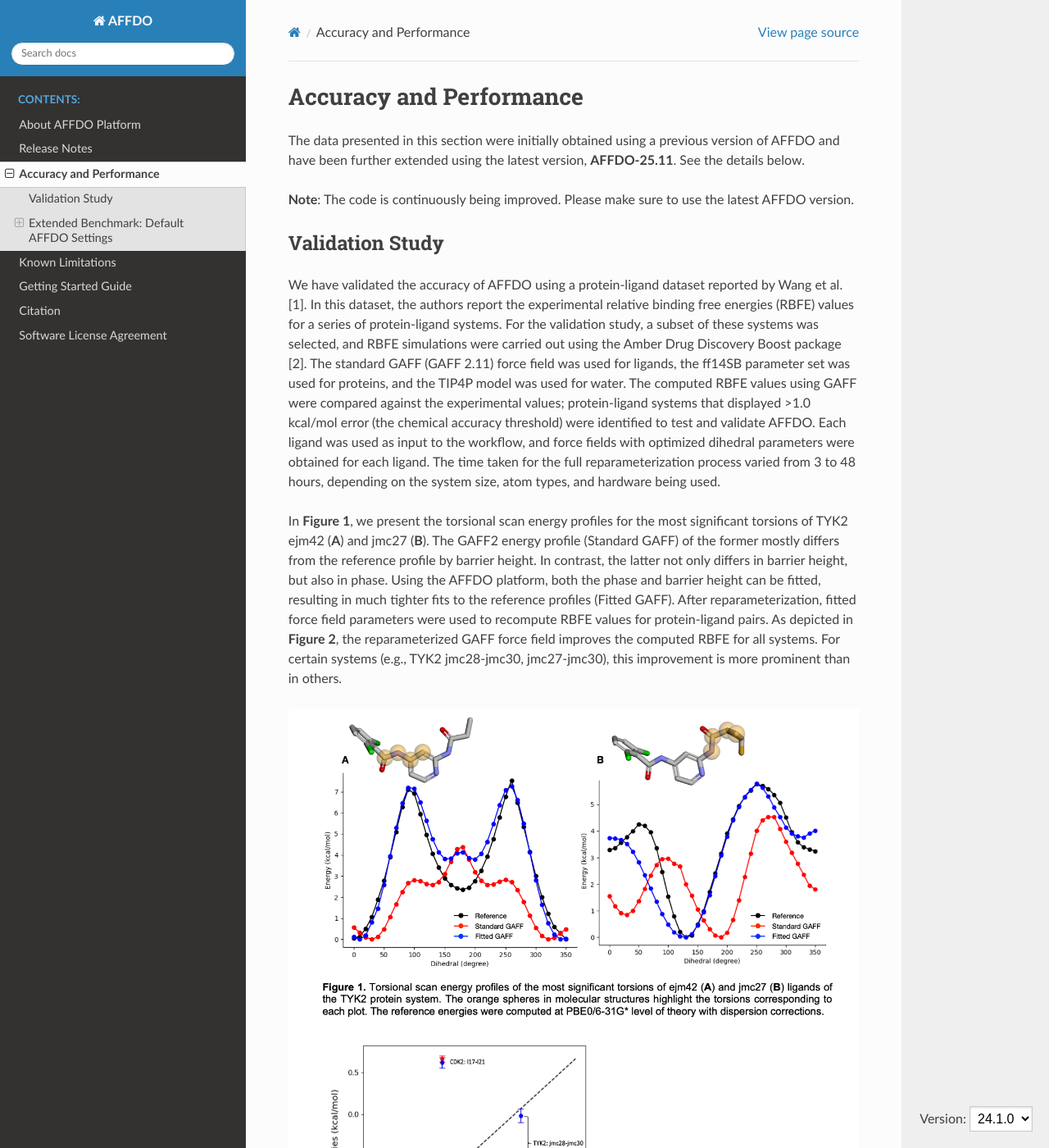
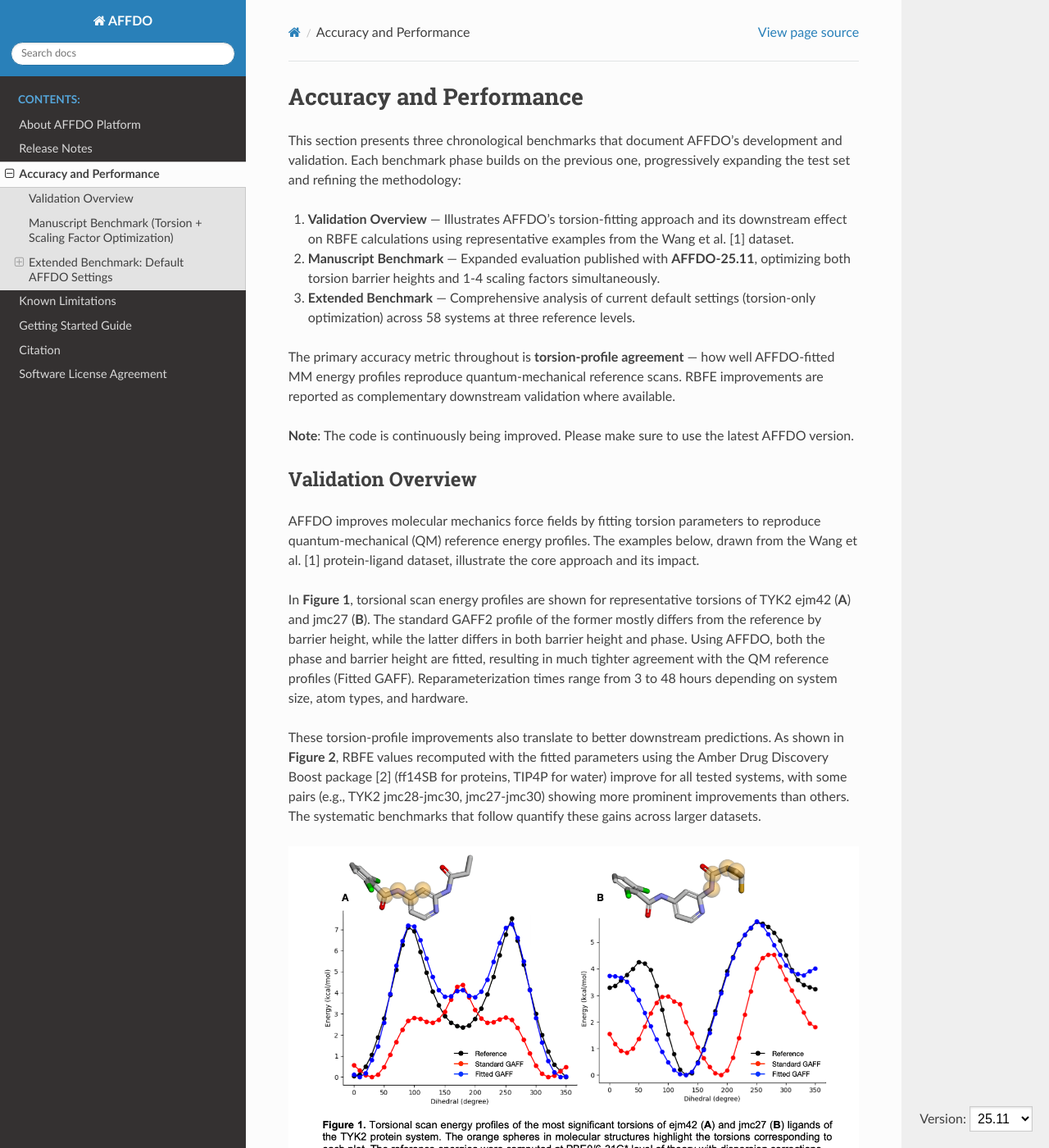
Before and after one commit to ATTMOS/AFFDOWS, a Sphinx documentation site: the page built from docs/source/user/performance.rst, in a window 1280 px wide and 1400 px high. Shown: the whole window at 82% size. Built offline with Sphinx 7.4.7 and the Read the Docs theme 3.1.0, drawn with Linux system fonts in a browser that asks for light colours; some of the changed text lies outside the part shown.

Commit message:
docs: restructure Accuracy & Validation into three benchmark sections (#360)
- Reframe "Validation Study" as "Validation Overview" introducing the core approach
- Extract manuscript benchmark into its own section (torsion + scaling factor optimization)
- Keep Extended Benchmark section unchanged
- Lead with torsion-profile agreement as primary metric throughout
- Update copyright to 2024-2026, release to 25.11, date to 03/29/2026
- Add 25.11 to version dropdown

```diff
--- a/docs/source/_static/versions.json
+++ b/docs/source/_static/versions.json
@@ -1,3 +1,4 @@
 [
+    {"version": "25.11", "url": "/25.11/"},
     {"version": "24.1.0", "url": "/24.1.0/"}
 ]
--- a/docs/source/affdo_docs_common.rst
+++ b/docs/source/affdo_docs_common.rst
@@ -1,3 +1,3 @@
 .. |AFFDO_VERSION| replace:: AFFDO-25.11
 .. |BOLD_AFFDO_VERSION| replace:: **AFFDO-25.11**
-.. |UPDATE_DATE| replace:: *03/24/2026*
+.. |UPDATE_DATE| replace:: *03/29/2026*
--- a/docs/source/conf.py
+++ b/docs/source/conf.py
@@ -4,9 +4,9 @@
 sys.path.append(os.path.abspath("./source/user"))
 
 project = 'AFFDO'
-copyright = '2024, ATTMOS Inc'
+copyright = '2024-2026, ATTMOS Inc'
 author = 'Madu Manathunga'
-release = '24.1.0'
+release = '25.11'
 
 # -- General configuration ---------------------------------------------------
 extensions = ["sphinx.ext.todo", "sphinx.ext.viewcode", "sphinx.ext.autodoc", "rst2pdf.pdfbuilder"]
--- a/docs/source/user/limitations.rst
+++ b/docs/source/user/limitations.rst
@@ -1,9 +1,7 @@
 Known Limitations
 =================
 
-AFFDO is designed for automated reparameterization of small organic
-drug-like molecules. The following limitations define the current scope
-of the platform.
+The following limitations define the current scope of the AFFDO platform.
 
 Supported Molecules
 -------------------
--- a/docs/source/user/performance.rst
+++ b/docs/source/user/performance.rst
@@ -3,43 +3,42 @@
 Accuracy and Performance
 ========================
 
-The data presented in this section were initially obtained using a previous version of AFFDO and have been further extended using the latest version, |BOLD_AFFDO_VERSION|. See the details below.
+This section presents three chronological benchmarks that document AFFDO's development and validation. Each benchmark phase builds on the previous one, progressively expanding the test set and refining the methodology:
+
+1. **Validation Overview** — Illustrates AFFDO's torsion-fitting approach and its downstream effect on RBFE calculations using representative examples from the Wang et al. [1] dataset.
+2. **Manuscript Benchmark** — Expanded evaluation published with |BOLD_AFFDO_VERSION|, optimizing both torsion barrier heights and 1-4 scaling factors simultaneously.
+3. **Extended Benchmark** — Comprehensive analysis of current default settings (torsion-only optimization) across 58 systems at three reference levels.
+
+The primary accuracy metric throughout is **torsion-profile agreement** — how well AFFDO-fitted MM energy profiles reproduce quantum-mechanical reference scans. RBFE improvements are reported as complementary downstream validation where available.
 
 **Note**: The code is continuously being improved. Please make sure to use the latest AFFDO version.
 
-Validation Study
-----------------
+Validation Overview
+-------------------
 
-We have validated the accuracy of AFFDO using a protein-ligand dataset reported by Wang et al. [1]. In this dataset, the authors
-report the experimental relative binding free energies (RBFE) values for a series of protein-ligand systems. For the validation
-study, a subset of these systems was selected, and RBFE simulations were carried out using the Amber Drug Discovery Boost package [2].
-The standard GAFF (GAFF 2.11) force field was used for ligands, the ff14SB parameter set was used for proteins, and the TIP4P model was used for water.
-The computed RBFE values using GAFF were compared against the experimental values; protein-ligand systems that displayed >1.0 kcal/mol error
-(the chemical accuracy threshold) were identified to test and validate AFFDO. Each ligand was used as input to the workflow, and force fields with optimized
-dihedral parameters were obtained for each ligand. The time taken for the full reparameterization process varied from 3 to 48 hours, depending
-on the system size, atom types, and hardware being used.
+AFFDO improves molecular mechanics force fields by fitting torsion parameters to reproduce quantum-mechanical (QM) reference energy profiles. The examples below, drawn from the Wang et al. [1] protein-ligand dataset, illustrate the core approach and its impact.
 
-In **Figure 1**, we present the torsional scan energy profiles for the most significant torsions
-of TYK2 ejm42 (**A**) and jmc27 (**B**). The GAFF2 energy profile (Standard GAFF) of the former mostly differs from the reference profile by barrier height.
-In contrast, the latter not only differs in barrier height, but also in phase. Using the AFFDO platform, both the phase and barrier height can be fitted,
-resulting in much tighter fits to the reference profiles (Fitted GAFF). After reparameterization, fitted force field parameters were used to recompute RBFE
-values for protein-ligand pairs. As depicted in **Figure 2**, the reparameterized GAFF force field improves the computed RBFE for all systems. For certain systems
-(e.g., TYK2 jmc28-jmc30, jmc27-jmc30), this improvement is more prominent than in others.
+In **Figure 1**, torsional scan energy profiles are shown for representative torsions of TYK2 ejm42 (**A**) and jmc27 (**B**). The standard GAFF2 profile of the former mostly differs from the reference by barrier height, while the latter differs in both barrier height and phase. Using AFFDO, both the phase and barrier height are fitted, resulting in much tighter agreement with the QM reference profiles (Fitted GAFF). Reparameterization times range from 3 to 48 hours depending on system size, atom types, and hardware.
+
+These torsion-profile improvements also translate to better downstream predictions. As shown in **Figure 2**, RBFE values recomputed with the fitted parameters using the Amber Drug Discovery Boost package [2] (ff14SB for proteins, TIP4P for water) improve for all tested systems, with some pairs (e.g., TYK2 jmc28-jmc30, jmc27-jmc30) showing more prominent improvements than others. The systematic benchmarks that follow quantify these gains across larger datasets.
 
 
 .. image:: images/validation_figure.png
     :alt: This project was supported by NIH SBIR Seed fund.
 
-We have extended these validations using our latest version |BOLD_AFFDO_VERSION| in our manuscript [3], where we benchmark AFFDO against a wider range of drug-like molecules with complex torsions. In this study, both dihedral barrier heights and 1-4 scaling factors were optimized simultaneously. The results further demonstrate that AFFDO can significantly improve GAFF torsion parameters, leading to more accurate free energy predictions across different chemical environments.
+Manuscript Benchmark (Torsion + Scaling Factor Optimization)
+------------------------------------------------------------
 
-Highlights from this new study include:
+In our manuscript [3], we benchmarked |BOLD_AFFDO_VERSION| against a wider range of drug-like molecules with complex torsions. In this study, both dihedral barrier heights **and** 1-4 scaling factors (scee/scnb) were optimized simultaneously — note that this differs from current default settings, which optimize torsion parameters only (see `Extended Benchmark: Default AFFDO Settings`_ below).
+
+Key findings:
 
 * **Torsion-scan accuracy:** For the TYK2 series, customized GAFF2 reduces MAE/RMSE from 1.56/1.92 kcal/mol to 0.20/0.24 kcal/mol relative to DFT scans; for the MCL1 series, errors drop from 0.81/1.08 to 0.51/0.69 kcal/mol, with Pearson and Spearman correlations ≥0.94 across both sets.
-* **RBFE improvements:** AFFDO lowers the MAE in roughly 80% of the TYK2 and MCL1 transformations; inside this positively impacted subset the average drop is ~0.4 kcal/mol for TYK2 and ~0.8 kcal/mol for MCL1, with the largest gain reaching 2.45 kcal/mol. When considering all transformations, the net MAE reduction drops to half.
-* **Sampling robustness:** Sampling robustness: Reparameterized torsions reduce RBFE uncertainty and improve sampling consistency, leading to more stable MD ensembles and more reliable alchemical free-energy calculations.
+* **RBFE improvements:** As a complementary downstream validation, AFFDO lowers the MAE in roughly 80% of TYK2 and MCL1 transformations; the average drop is ~0.4 kcal/mol for TYK2 and ~0.8 kcal/mol for MCL1, with the largest gain reaching 2.45 kcal/mol.
+* **Sampling robustness:** Reparameterized torsions reduce RBFE uncertainty and improve sampling consistency, leading to more stable MD ensembles and more reliable alchemical free-energy calculations.
 * **Workflow throughput:** Representative fragments (e.g., TYK2 jmc28_F1, MCL1 L35_F1) complete in roughly 1–7 hours on a 36-core/4×GPU cloud node, with QC centroid optimizations and torsional scans dominating wall time.
 
-These findings, along with full torsional profiles, benchmarking workflows, and extended RBFE analyses, are presented comprehensively in our manuscript and its accompanying supporting information [3].
+Full torsional profiles, benchmarking workflows, and extended RBFE analyses are presented in the manuscript and its supporting information [3].
 
 Extended Benchmark: Default AFFDO Settings
 -------------------------------------------
```
Also changed, not shown: other parts of docs/source/user/limitations.rst (+1 -1 lines).
